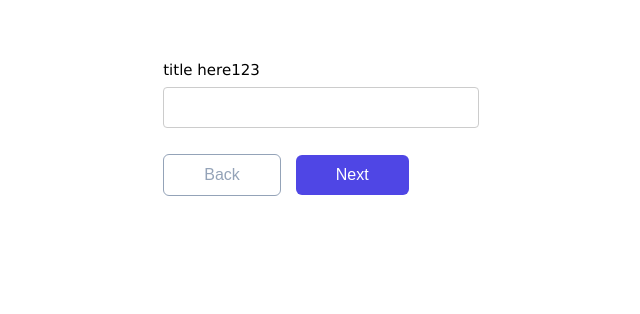
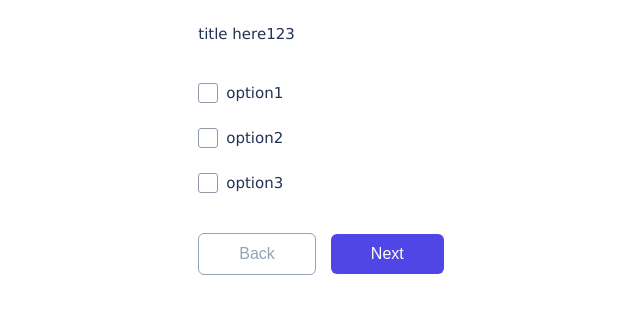
Before and after one commit to Socha17/Aqilio-vue-components, a Vue app: page / in a window 1280 px wide. Shown: the top 314 px of the page, without its empty margins (319-959 px from the left). Built offline with nearby package versions, Linux system fonts and the light colour scheme.

Commit message:
add checkbox longAnswer and RadioButton components

```diff
--- a/src/App.vue
+++ b/src/App.vue
@@ -1,6 +1,19 @@
 <template>
 
-  <ShortAnswer :aqilioData="{component_data: {title: 'title here123', showBackButton: true}}"/>
+  <!-- <ShortAnswer :aqilioData="{component_data: {title: 'title here123', showBackButton: true}}"/> -->
+  <!-- <LongAnswer :aqilioData="{component_data: {title: 'title here123', showBackButton: true}}"/> -->
+  <!-- <RadioButton :aqilioData="{
+    component_data: {
+      title: 'title here123', showBackButton: true,
+      options: [{optionText: 'option1'},{optionText: 'option2'},{optionText: 'option3'}]
+     }
+    }"/> -->
+  <CheckBox :aqilioData="{
+    component_data: {
+      title: 'title here123', showBackButton: true,
+      options: [{optionText: 'option1'},{optionText: 'option2'},{optionText: 'option3'}]
+     }
+    }"/>
 
 </template>
 
@@ -8,19 +21,25 @@
 <script>
 
 import ShortAnswer from './components/ShortAnswer.vue'
+import LongAnswer from './components/LongAnswer.vue'
+import CheckBox from './components/CheckBox.vue'
+import RadioButton from './components/RadioButton.vue'
 
 export default {
   name: 'App',
   props: [],
   components: {
-    ShortAnswer
+    ShortAnswer,
+    LongAnswer,
+    RadioButton,
+    CheckBox,
   },
   data() {
     return {
     }
   },
   mounted() {
-    console.log("userTextInput mount");
+
   },
   methods: {
 
--- /dev/null
+++ b/src/components/CheckBox.vue
@@ -0,0 +1,183 @@
+<template>
+  <div class="parent">
+    <div class="child">
+      <label v-if="!aqilioData" for="shortAnswer">component_data not found</label>
+
+      <label v-if="aqilioData" for="shortAnswer"> {{ aqilioData.component_data.title }} </label>
+      <div class="container" v-if="aqilioData.component_data.options">
+
+        <template v-for="(radioButton, index) in this.aqilioData.component_data.options">
+
+          <div class="checkBoxContainer">
+            <input class="inp-cbx" :id="index" type="checkbox" style="display: none"/>
+            <label class="cbx" :for="index"><span>
+                <svg width="12px" height="10px" viewbox="0 0 12 10">
+                  <polyline points="1.5 6 4.5 9 10.5 1"></polyline>
+                </svg></span><span> {{ radioButton.optionText }} </span></label>
+
+                <br/>
+        </div>
+        </template>
+
+      </div>
+
+      <!-- think of logic on when to show back button -->
+      <button v-if="aqilioData && aqilioData.component_data.showBackButton" class="button back-btn" style="margin-right: 15px">Back</button>
+      <button class="button">Next</button>
+    </div>
+  </div>
+</template>
+
+
+<script>
+
+export default {
+  name: 'CheckBox',
+  props: ['aqilioData'],
+  components: {},
+  computed: {},
+  data() {
+    return {
+      value: null,
+    }
+  },
+  mounted() {
+    if (this.aqilioData) {
+      this.title = this.aqilioData.value
+    }
+  },
+  methods: {
+    goNext() {
+        this.$aqilio.setCurrentStepValue(this.value)
+        this.$aqilio.nextStep()
+    },
+    goBack() {
+        this.$aqilio.previousStep()
+    }
+  }
+};
+</script>
+
+<style scoped>
+
+.container {
+  margin-top: 40px;
+  margin-bottom: 40px;
+}
+
+.checkBoxContainer {
+  margin-top: 25px;
+  margin-bottom: 25px;
+}
+
+
+.cbx {
+  margin: auto;
+  -webkit-user-select: none;
+  user-select: none;
+  cursor: pointer;
+}
+.cbx span {
+  display: inline-block;
+  vertical-align: middle;
+  transform: translate3d(0, 0, 0);
+}
+.cbx span:first-child {
+  position: relative;
+  width: 18px;
+  height: 18px;
+  border-radius: 3px;
+  transform: scale(1);
+  vertical-align: middle;
+  border: 1px solid #9098A9;
+  transition: all 0.2s ease;
+}
+.cbx span:first-child svg {
+  position: absolute;
+  top: 3px;
+  left: 2px;
+  fill: none;
+  stroke: #FFFFFF;
+  stroke-width: 2;
+  stroke-linecap: round;
+  stroke-linejoin: round;
+  stroke-dasharray: 16px;
+  stroke-dashoffset: 16px;
+  transition: all 0.3s ease;
+  transition-delay: 0.1s;
+  transform: translate3d(0, 0, 0);
+}
+.cbx span:first-child:before {
+  content: "";
+  width: 100%;
+  height: 100%;
+  background: #506EEC;
+  display: block;
+  transform: scale(0);
+  opacity: 1;
+  border-radius: 50%;
+}
+.cbx span:last-child {
+  padding-left: 8px;
+}
+.cbx:hover span:first-child {
+  border-color: #506EEC;
+}
+
+.inp-cbx:checked + .cbx span:first-child {
+  background: #506EEC;
+  border-color: #506EEC;
+  animation: wave 0.4s ease;
+}
+.inp-cbx:checked + .cbx span:first-child svg {
+  stroke-dashoffset: 0;
+}
+.inp-cbx:checked + .cbx span:first-child:before {
+  transform: scale(3.5);
+  opacity: 0;
+  transition: all 0.6s ease;
+}
+
+@keyframes wave {
+  50% {
+    transform: scale(0.9);
+  }
+}
+
+
+
+.parent {
+
+font-family: "Open Sans", sans-serif;
+font-size: 16px;
+color: #223254;
+
+
+  margin-top: 50px;
+  font-family: Verdana,sans-serif;
+  font-size: 15px;
+  height: 200px;
+
+  display: flex;
+  align-items: center;
+  justify-content: center;
+}
+
+.button {
+  background-color: #4f46e5;
+  border-radius: 0.375rem;
+  border: none;
+  color: white;
+  padding: 11px 40px;
+  text-align: center;
+  text-decoration: none;
+  display: inline-block;
+  font-size: 16px;
+}
+
+.back-btn {
+  color: #94a3b8;
+  background-color: white;
+  border: 1px solid #94a3b8;
+}
+</style>
--- /dev/null
+++ b/src/components/LongAnswer.vue
@@ -0,0 +1,118 @@
+<template>
+  <div class="parent">
+    <div class="child">
+      <label v-if="!aqilioData" for="LongAnswer">component_data not found</label>
+
+      <p><label v-if="aqilioData" for="LongAnswer"> {{ aqilioData.component_data.title }} </label></p>
+      <textarea type="text" id="LongAnswer" name="LongAnswer"></textarea> <br><br>
+
+
+      <!-- think of logic on when to show back button -->
+      <button v-if="aqilioData && aqilioData.component_data.showBackButton" class="button back-btn" style="margin-right: 15px">Back</button>
+      <button class="button">Next</button>
+    </div>
+  </div>
+</template>
+
+
+<script>
+
+export default {
+  name: 'LongAnswer',
+  props: ['aqilioData'],
+  components: {},
+  data() {
+    return {
+      title: '',
+      value: null,
+    }
+  },
+  mounted() {
+    if (this.aqilioData) {
+      this.title = this.aqilioData.value
+    }
+  },
+  methods: {
+    goNext() {
+        this.$aqilio.setCurrentStepValue(this.value)
+        this.$aqilio.nextStep()
+    },
+    goBack() {
+        this.$aqilio.previousStep()
+    }
+  }
+};
+</script>
+
+<style scoped>
+input[type=text], select {
+  width: 100%;
+  padding: 12px 20px;
+  margin: 8px 0;
+  display: inline-block;
+  border: 1px solid #ccc;
+  border-radius: 4px;
+  box-sizing: border-box;
+}
+
+input[type=submit] {
+  width: 100%;
+  background-color: #4CAF50;
+  color: white;
+  padding: 14px 20px;
+  margin: 8px 0;
+  border: none;
+  border-radius: 4px;
+  cursor: pointer;
+}
+
+input[type=submit]:hover {
+  background-color: #45a049;
+}
+
+div {
+  font-family: Verdana,sans-serif;
+  font-size: 15px;
+  border-radius: 5px;
+  padding: 20px;
+}
+
+.parent {
+  height: 300px;
+
+  display: flex;
+  align-items: center;
+  justify-content: center;
+}
+
+.button {
+  background-color: #4f46e5;
+  border-radius: 0.375rem;
+  border: none;
+  color: white;
+  padding: 11px 40px;
+  text-align: center;
+  text-decoration: none;
+  display: inline-block;
+  font-size: 16px;
+}
+
+.back-btn {
+  color: #94a3b8;
+  background-color: white;
+  border: 1px solid #94a3b8;
+}
+
+textarea {
+  width: 400px;
+  height: 150px;
+  padding: 12px 20px;
+  box-sizing: border-box;
+  border: 2px solid #ccc;
+  border-radius: 4px;
+  background-color: #f8f8f8;
+  font-size: 16px;
+  resize: none;
+  margin-bottom: 20px;
+}
+</style>
--- /dev/null
+++ b/src/components/RadioButton.vue
@@ -0,0 +1,130 @@
+<template>
+  <div class="parent">
+    <div class="child">
+      <label v-if="!aqilioData" for="shortAnswer">component_data not found</label>
+
+      <label v-if="aqilioData" for="shortAnswer"> {{ aqilioData.component_data.title }} </label>
+      <div class="container" v-if="aqilioData.component_data.options">
+
+        <template v-for="(radioButton, index) in this.aqilioData.component_data.options">
+          <div class="radio">
+            <input :id="index" name="radio" type="radio">
+            <label :for="index" class="radio-label">{{ radioButton.optionText }}</label>
+          </div>
+        </template>
+
+      </div>
+
+      <!-- think of logic on when to show back button -->
+      <button v-if="aqilioData && aqilioData.component_data.showBackButton" class="button back-btn" style="margin-right: 15px">Back</button>
+      <button class="button">Next</button>
+    </div>
+  </div>
+</template>
+
+
+<script>
+
+export default {
+  name: 'RadioButton',
+  props: ['aqilioData'],
+  components: {},
+  computed: {},
+  data() {
+    return {
+      value: null,
+    }
+  },
+  mounted() {
+    if (this.aqilioData) {
+      this.title = this.aqilioData.value
+    }
+  },
+  methods: {
+    goNext() {
+        this.$aqilio.setCurrentStepValue(this.value)
+        this.$aqilio.nextStep()
+    },
+    goBack() {
+        this.$aqilio.previousStep()
+    }
+  }
+};
+</script>
+
+<style scoped>
+
+.container {
+  margin-top: 40px;
+  margin-bottom: 40px;
+}
+
+.radio {
+  margin: 0.9rem;
+}
+.radio input[type=radio] {
+  position: absolute;
+  opacity: 0;
+}
+.radio input[type=radio] + .radio-label:before {
+  content: "";
+  background: #f4f4f4;
+  border-radius: 100%;
+  border: 1px solid #b4b4b4;
+  display: inline-block;
+  width: 1.4em;
+  height: 1.4em;
+  position: relative;
+  top: -0.2em;
+  margin-right: 1em;
+  vertical-align: top;
+  cursor: pointer;
+  text-align: center;
+  transition: all 250ms ease;
+}
+.radio input[type=radio]:checked + .radio-label:before {
+  background-color: #3197EE;
+  box-shadow: inset 0 0 0 4px #f4f4f4;
+}
+.radio input[type=radio]:focus + .radio-label:before {
+  outline: none;
+  border-color: #3197EE;
+}
+.radio input[type=radio]:disabled + .radio-label:before {
+  box-shadow: inset 0 0 0 4px #f4f4f4;
+  border-color: #b4b4b4;
+  background: #b4b4b4;
+}
+.radio input[type=radio] + .radio-label:empty:before {
+  margin-right: 0;
+}
+
+.parent {
+  margin-top: 50px;
+  font-family: Verdana,sans-serif;
+  font-size: 15px;
+  height: 200px;
+
+  display: flex;
+  align-items: center;
+  justify-content: center;
+}
+
+.button {
+  background-color: #4f46e5;
+  border-radius: 0.375rem;
+  border: none;
+  color: white;
+  padding: 11px 40px;
+  text-align: center;
+  text-decoration: none;
+  display: inline-block;
+  font-size: 16px;
+}
+
+.back-btn {
+  color: #94a3b8;
+  background-color: white;
+  border: 1px solid #94a3b8;
+}
+</style>
```
